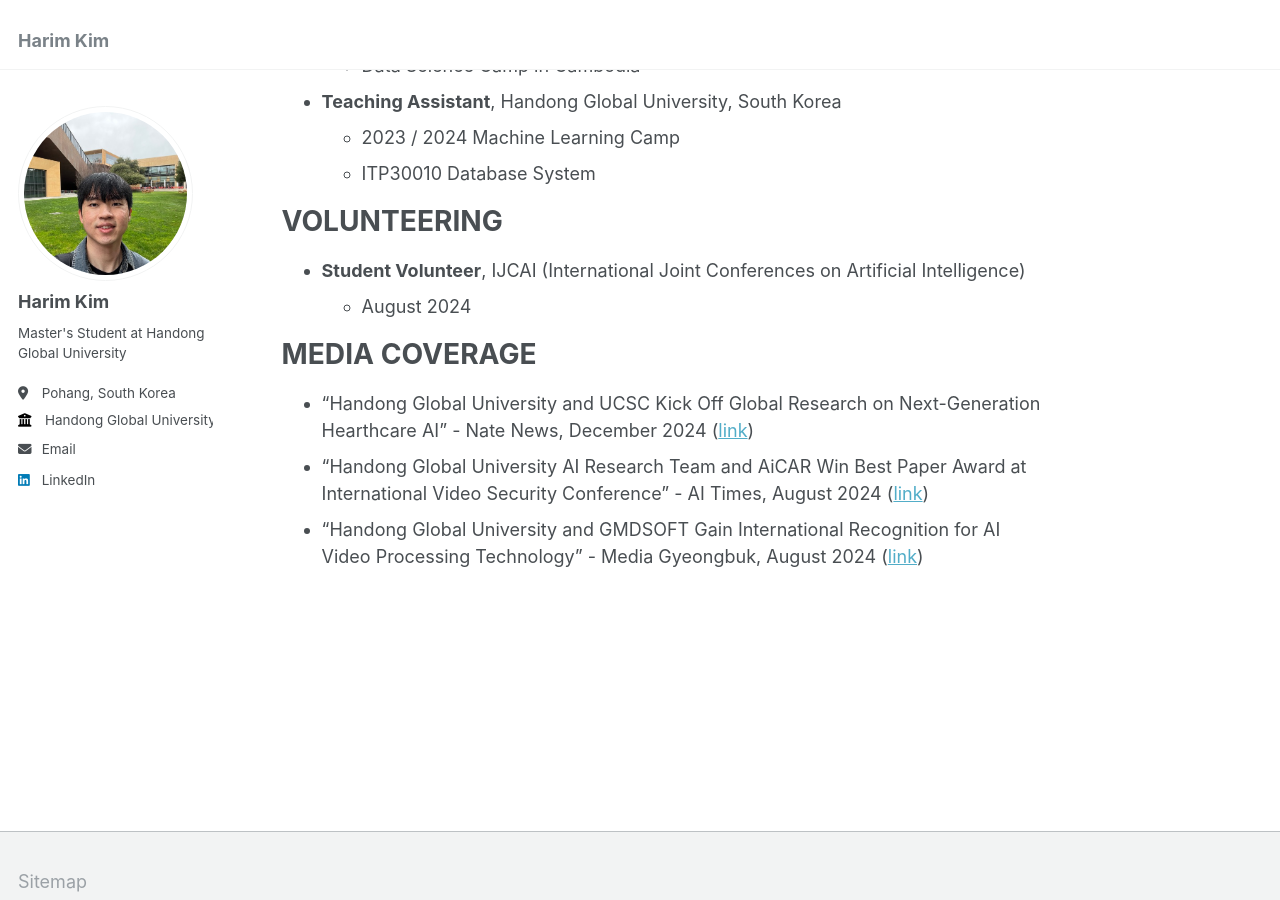
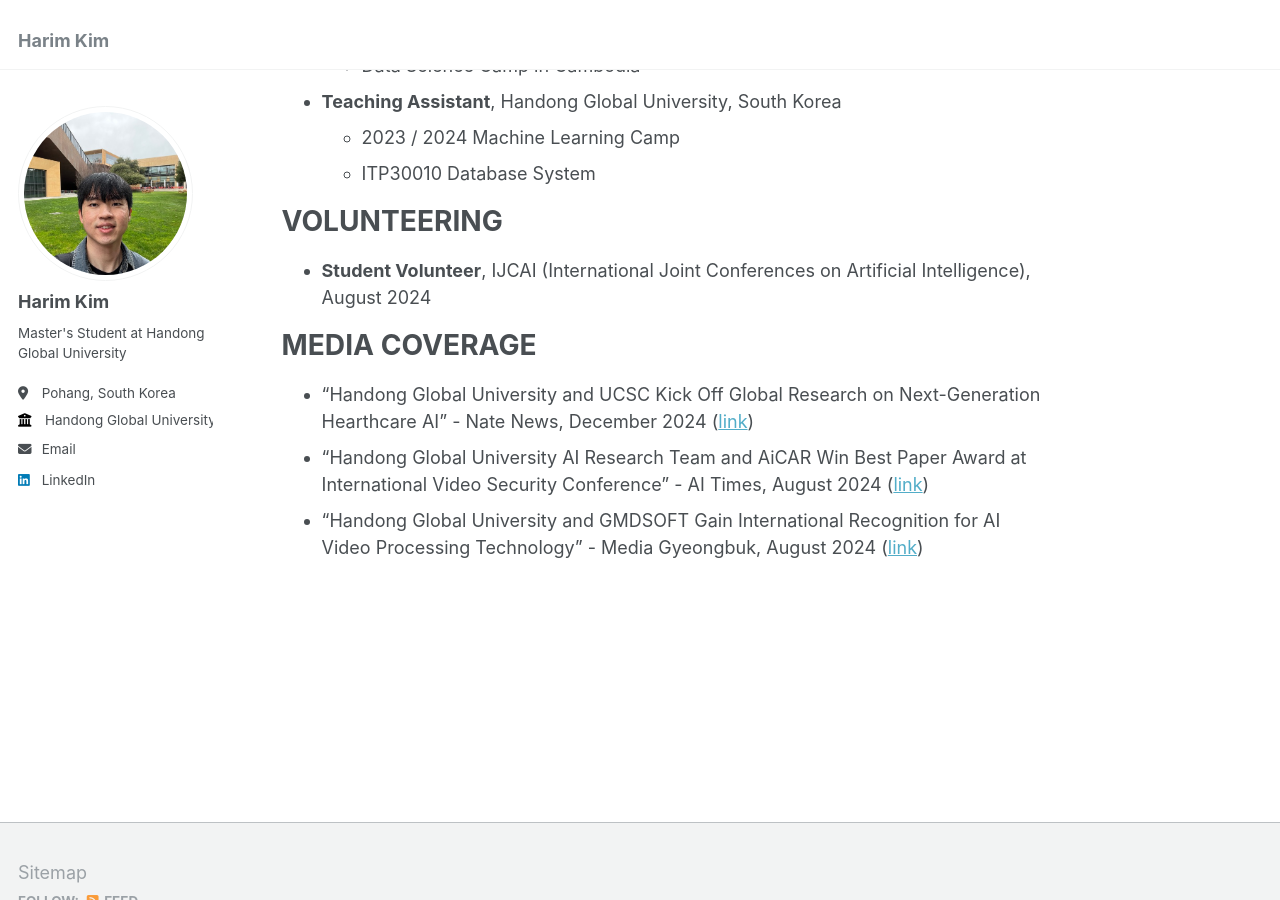
Before and after one commit to hrkim153/hrkim153.github.io, a Jekyll site: the page built from _pages/about.md, in a window 1280 px wide and 900 px high, scrolled down 4328 px. Built offline with Jekyll 4.4.1, drawn with Linux system fonts in a browser that asks for light colours.

```diff
--- a/_pages/about.md
+++ b/_pages/about.md
@@ -108,8 +108,7 @@ TEACHING EXPERIENCE
 
 VOLUNTEERING
 ======
-- **Student Volunteer**, IJCAI (International Joint Conferences on Artificial Intelligence)
-  - August 2024
+- **Student Volunteer**, IJCAI (International Joint Conferences on Artificial Intelligence), August 2024
 
 MEDIA COVERAGE
 ======
```
